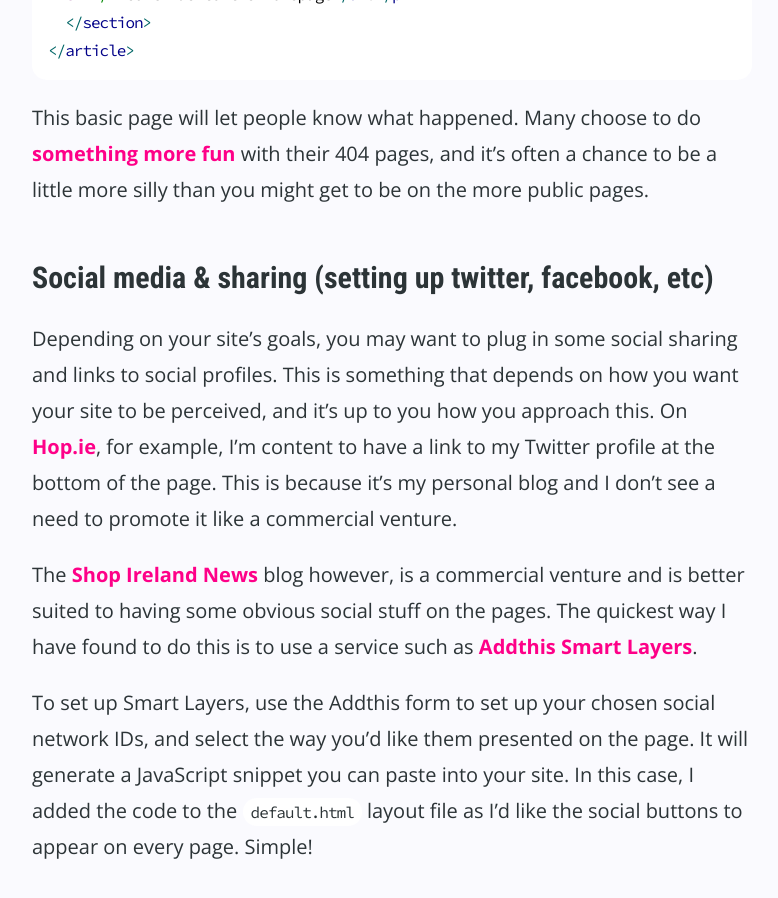
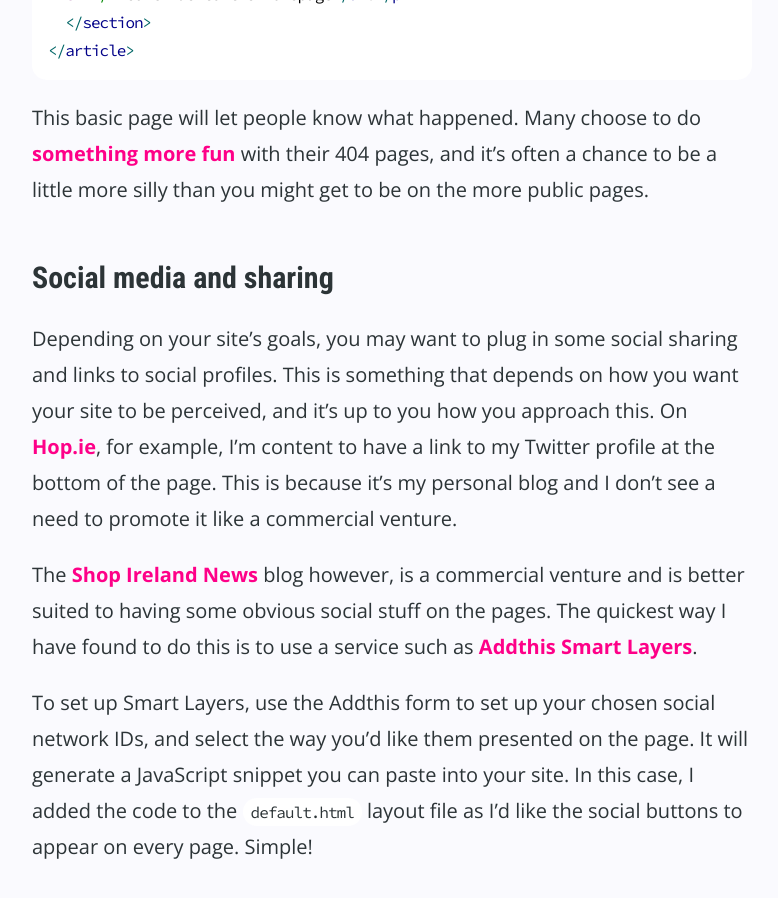
Before and after one commit to donovanh/donovanh.github.com, a Jekyll site: the page built from _posts/2013-10-17-your-own-blog-2.markdown, in a window 1280 px wide and 900 px high, scrolled down 4874 px. Shown: the whole window, without its empty margins (248-1026 px from the left). Built offline with Jekyll 4.4.1, drawn with Linux system fonts in a browser that asks for light colours; nearby versions of some CDN libraries; some of the changed text lies outside the part shown.

Commit message:
Fixing links

```diff
--- a/_posts/2013-10-17-your-own-blog-2.markdown
+++ b/_posts/2013-10-17-your-own-blog-2.markdown
@@ -18,7 +18,7 @@ In [part one](/blog/your-own-blog-1/), we covered the set up of your local devel
 - [Comments](#comments)
 - [Icons](#icons)
 - [404 Page](#404_page)
-- [Social media](#social_media)
+- [Social media and sharing](#social_media_and_sharing)
 - [Going live](#going_live)
 - [Ongoing workflow](#ongoing_workflow)
 
@@ -107,7 +107,7 @@ The contents of your `404.html` file could look like this:
 
 This basic page will let people know what happened. Many choose to do [something more fun](http://blog.shopireland.ie/404) with their 404 pages, and it's often a chance to be a little more silly than you might get to be on the more public pages.
 
-## Social media &amp; sharing (setting up twitter, facebook, etc)
+## Social media and sharing
 
 Depending on your site's goals, you may want to plug in some social sharing and links to social profiles. This is something that depends on how you want your site to be perceived, and it's up to you how you approach this. On [Hop.ie](http://hop.ie), for example, I'm content to have a link to my Twitter profile at the bottom of the page. This is because it's my personal blog and I don't see a need to promote it like a commercial venture.
 
```
